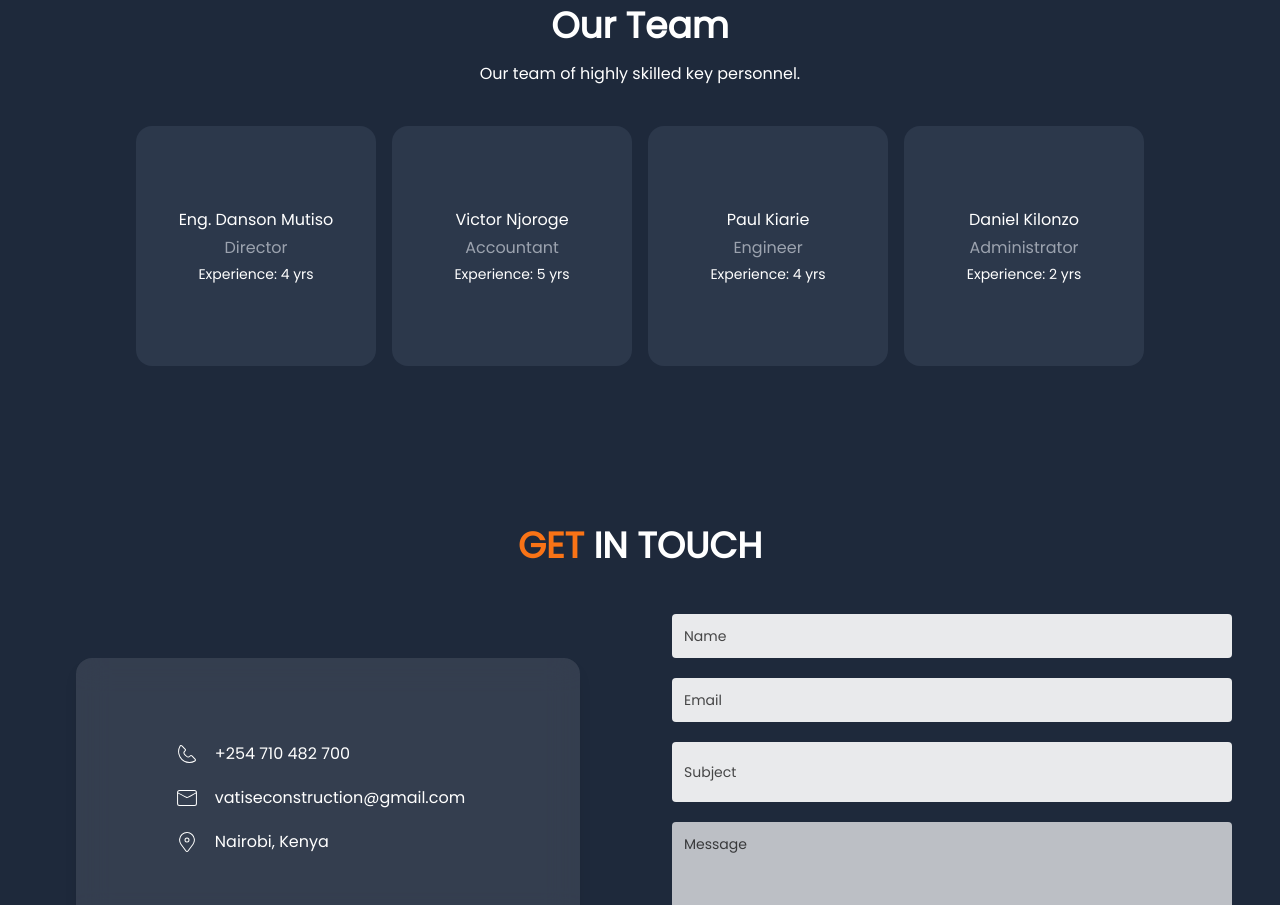
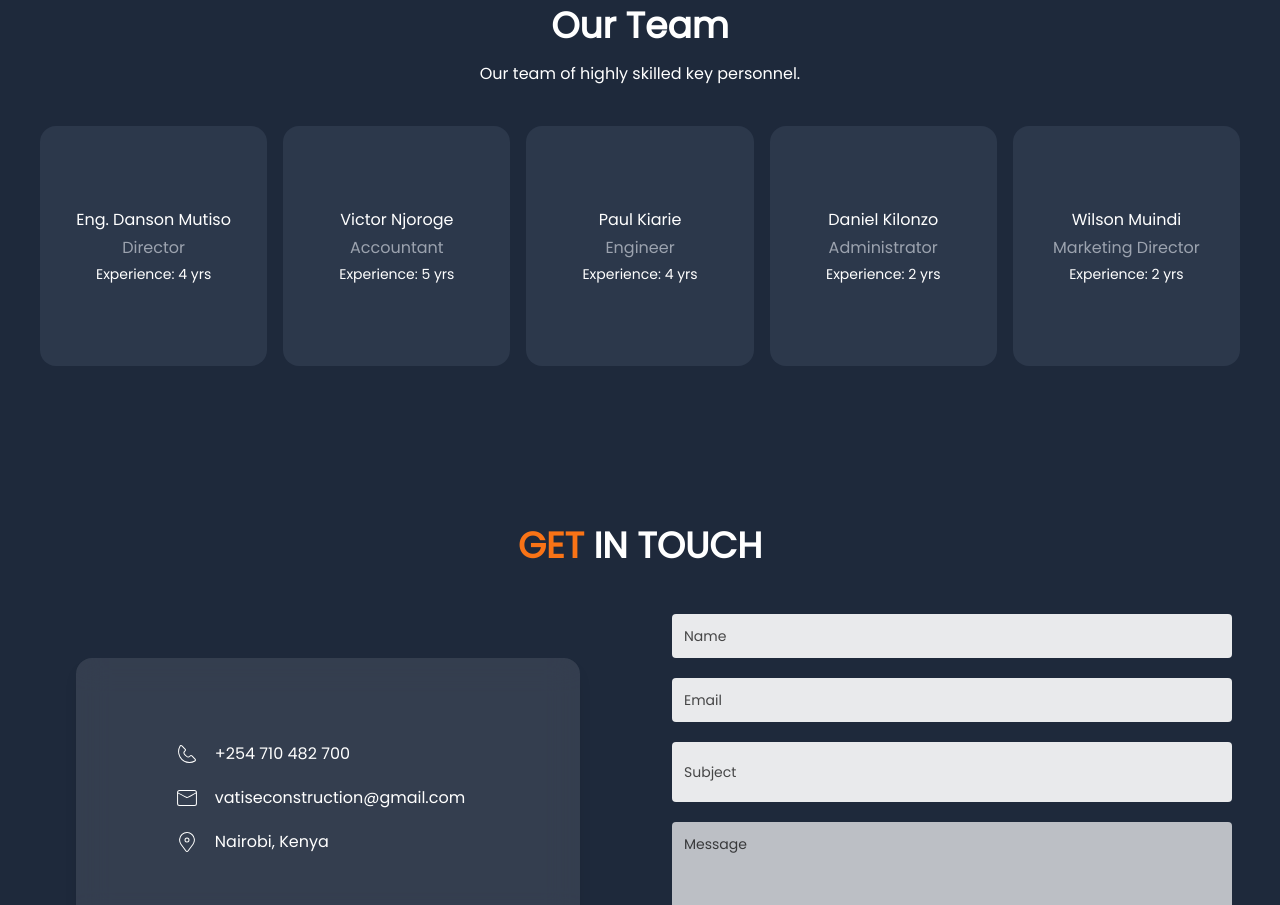
Before and after one commit to nelsonasino/Vatise-Enterprises, a React (Vite) app: page / in a window 1280 px wide. Shown: the part 2860-3765 px from the top of the page. Built offline with nearby package versions, Linux system fonts and the light colour scheme.

Commit message:
team update

```diff
--- a/src/screens/Home/HomeComponents/Team.jsx
+++ b/src/screens/Home/HomeComponents/Team.jsx
@@ -6,6 +6,7 @@ const team = [
   { name: "Victor Njoroge", designation: "Accountant", experience: "5 yrs" },
   { name: "Paul Kiarie", designation: "Engineer", experience: "4 yrs" },
   { name: "Daniel Kilonzo", designation: "Administrator", experience: "2 yrs" },
+  { name: "Wilson Muindi", designation: "Marketing Director", experience: "2 yrs" },
 ];
 
 const Team = () => {
```
